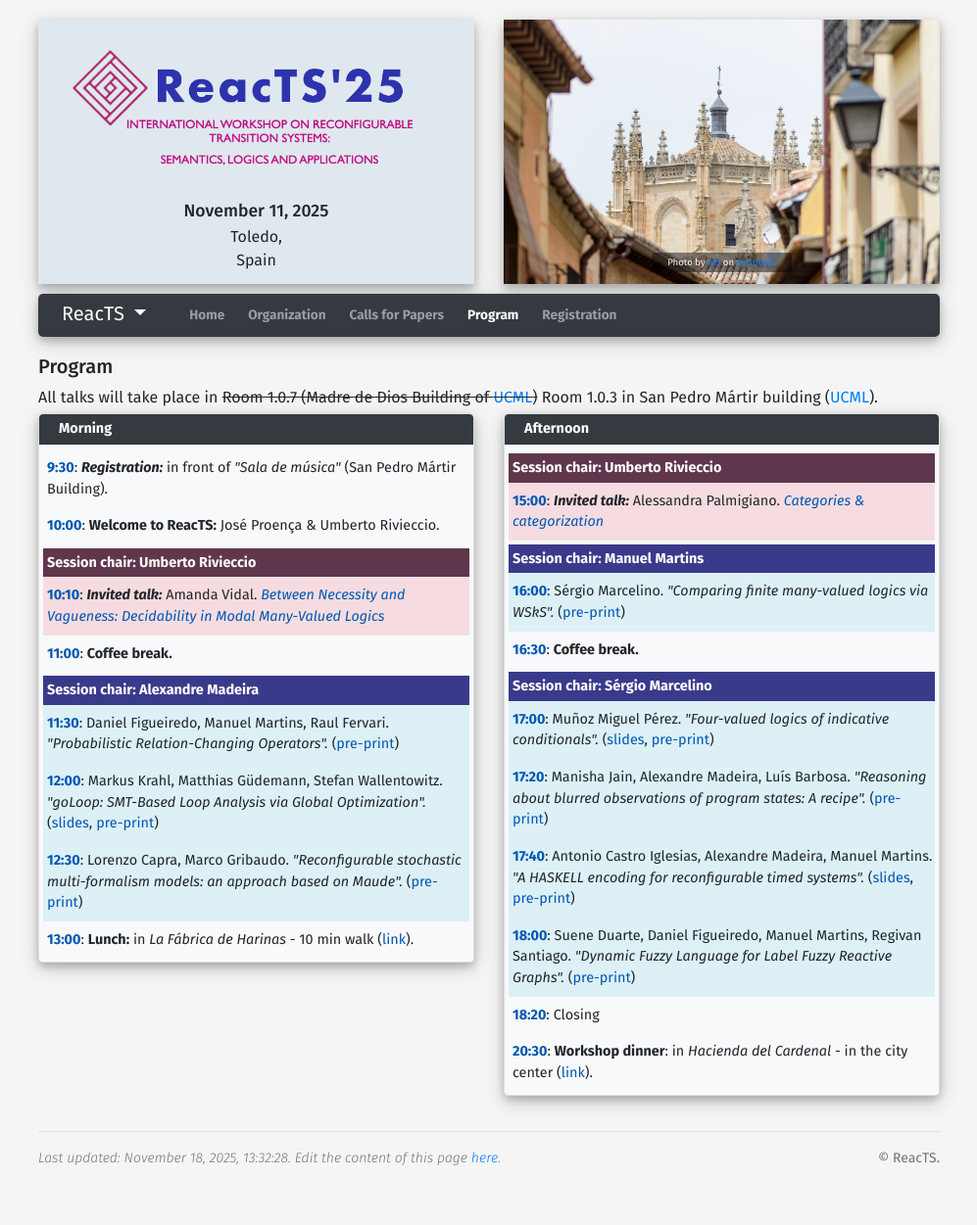
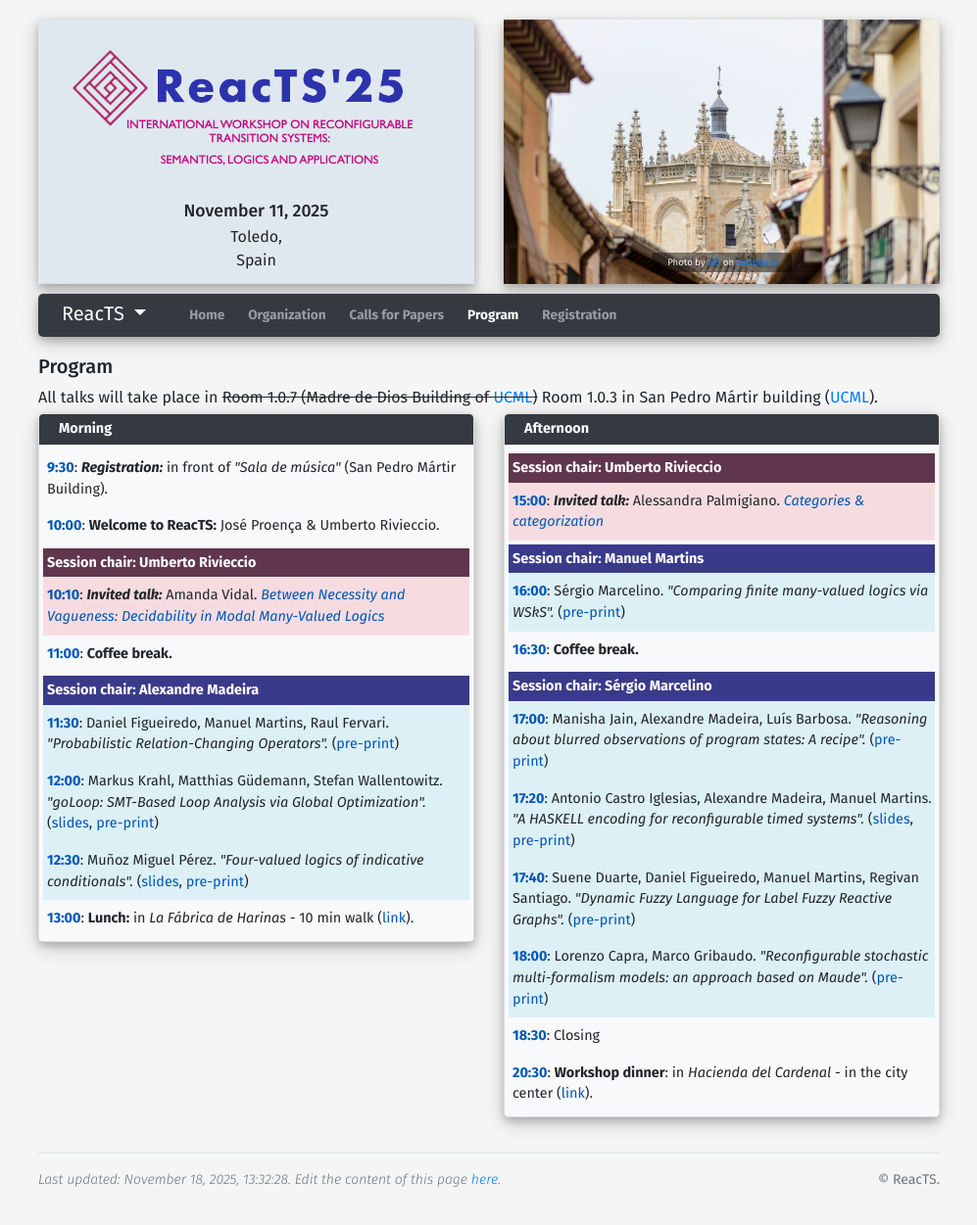
Before and after one commit to reacts-workshop/2025, a Jekyll site: the page built from program.html, in a window 1280 px wide. Shown: the whole page at 98% size, without its empty margins (141-1138 px from the left). Built offline with Jekyll 4.4.1, drawn with Linux system fonts in a browser that asks for light colours; before the commit the page ends 1229 px from its top, so only the background shows below that.

Commit message:
updating schedule

```diff
--- a/program.html
+++ b/program.html
@@ -96,9 +96,10 @@
 
                     </div>
                     <div class="session stalk">
-                        <span class="time">12:30</span>: Lorenzo Capra, Marco Gribaudo.
-                        <i>"Reconfigurable stochastic multi-formalism models: an approach based on Maude".</i>
-                        (<a href="/2025/assets/files/ReacTS2025-pre-proceedings.pdf#page=47">pre-print</a>)
+                        <span class="time">12:30</span>: Muñoz Miguel Pérez.
+                        <i>"Four-valued logics of indicative conditionals".</i>
+                        (<a href="assets/slides/fourValued-slides.pdf">slides</a>,
+                        <a href="/2025/assets/files/ReacTS2025-pre-proceedings.pdf#page=76">pre-print</a>)
                     </div>
                     <div class="session sorganisation">
                         <span class="time">13:00</span>: <b>Lunch:</b> in <i>La Fábrica de Harinas</i> - 10 min walk (<a href="https://www.hotelsanjuandelosreyes.com/es/la-fabrica-de-harinas">link<a>).
@@ -126,29 +127,28 @@
                 </div>
                 <div class="session schair">Session chair: Sérgio Marcelino</div>
                 <div class="session stalk">
-                    <span class="time">17:00</span>: Muñoz Miguel Pérez.
-                    <i>"Four-valued logics of indicative conditionals".</i>
-                    (<a href="assets/slides/fourValued-slides.pdf">slides</a>,
-                    <a href="/2025/assets/files/ReacTS2025-pre-proceedings.pdf#page=76">pre-print</a>)
-                </div>
-                <div class="session stalk">
-                    <span class="time">17:20</span>: Manisha Jain, Alexandre Madeira, Luís Barbosa.
+                    <span class="time">17:00</span>: Manisha Jain, Alexandre Madeira, Luís Barbosa.
                     <i>"Reasoning about blurred observations of program states: A recipe".</i>
                     (<a href="/2025/assets/files/   ReacTS2025-pre-proceedings.pdf#page=69">pre-print</a>)
                 </div>
                 <div class="session stalk">
-                    <span class="time">17:40</span>: Antonio Castro Iglesias, Alexandre Madeira, Manuel Martins.
+                    <span class="time">17:20</span>: Antonio Castro Iglesias, Alexandre Madeira, Manuel Martins.
                     <i>"A HASKELL encoding for reconfigurable timed systems".</i>
                     (<a href="assets/slides/haskellEncoding-slides.pdf">slides</a>,
                     <a href="/2025/assets/files/ReacTS2025-pre-proceedings.pdf#page=63">pre-print</a>)
                 </div>
                 <div class="session stalk">
-                    <span class="time">18:00</span>: Suene Duarte, Daniel Figueiredo, Manuel Martins, Regivan Santiago.
+                    <span class="time">17:40</span>: Suene Duarte, Daniel Figueiredo, Manuel Martins, Regivan Santiago.
                     <i>"Dynamic Fuzzy Language for Label Fuzzy Reactive Graphs".</i>
                     (<a href="/2025/assets/files/ReacTS2025-pre-proceedings.pdf#page=83">pre-print</a>)
                 </div>
+                <div class="session stalk">
+                    <span class="time">18:00</span>: Lorenzo Capra, Marco Gribaudo.
+                    <i>"Reconfigurable stochastic multi-formalism models: an approach based on Maude".</i>
+                    (<a href="/2025/assets/files/ReacTS2025-pre-proceedings.pdf#page=47">pre-print</a>)
+                </div>
                 <div class="session sorganisation">
-                    <span class="time">18:20</span>: Closing
+                    <span class="time">18:30</span>: Closing
                 </div>
                 <div class="session sorganisation">
                     <span class="time">20:30</span>: <b>Workshop dinner</b>:
```
